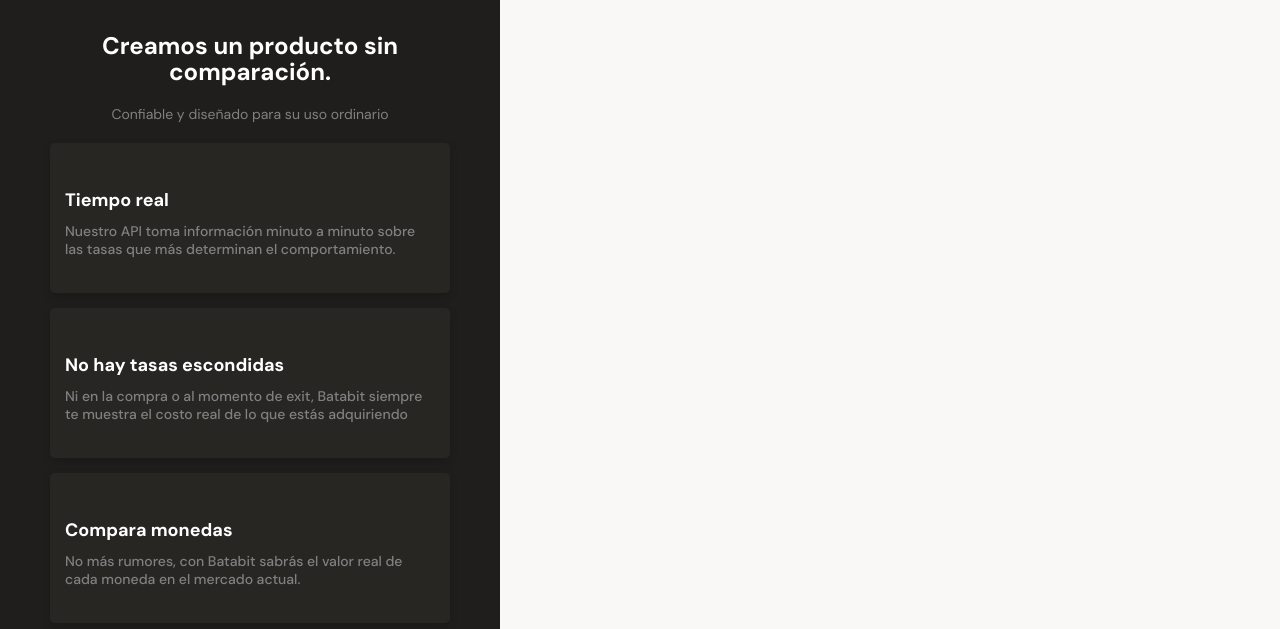
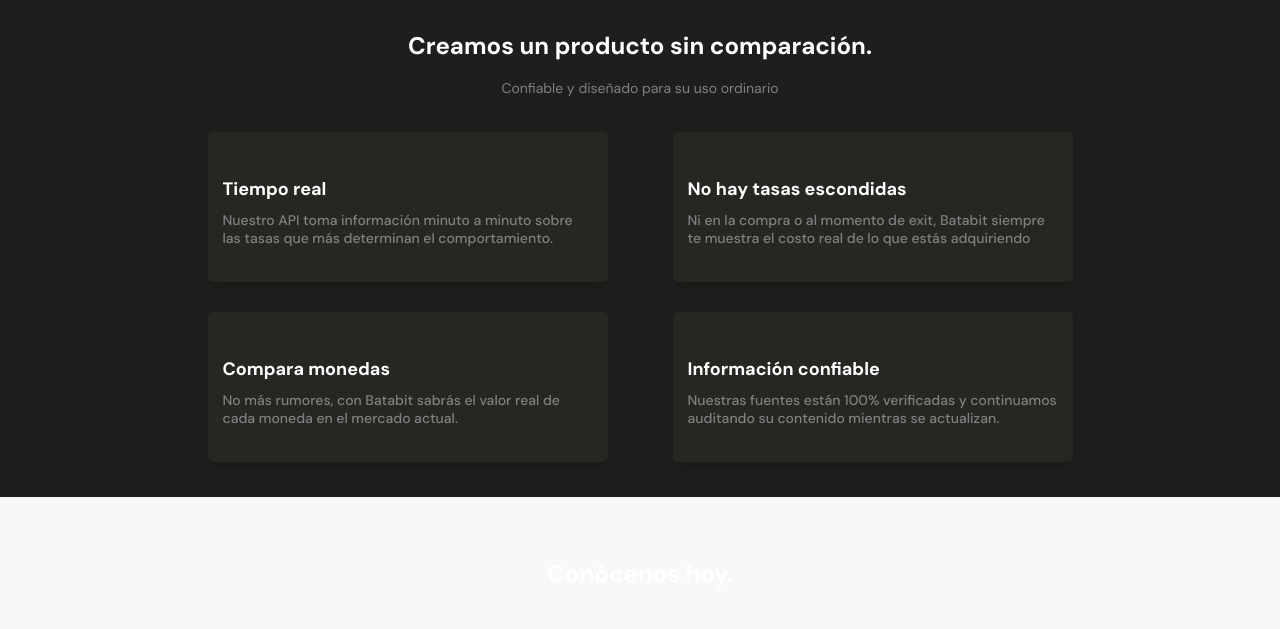
Before and after one commit to lupeMorales/Bata-bite-mobil-first, a plain HTML site: page index.html in a window 1280 px wide. Shown: the part 1431-2060 px from the top of the page. Drawn offline with Linux system fonts and the light colour scheme.

Commit message:
add media queries

```diff
--- a/css/styles.css
+++ b/css/styles.css
@@ -102,8 +102,6 @@
   background-color: var(--off-white);
 }
 .main-exchange-container {
-  /* position: fixed;
-  display: flex; */
   padding-top: 80px;
   padding-bottom: 30px;
   width: 100%;
@@ -288,14 +286,19 @@
 }
 
 /* ****** Main CARDS *********** */
+.product-cards-container {
+  display: flex;
+  flex-direction: column;
+}
 .main-product-detail {
   position: relative;
   width: 100%;
   min-width: 320px;
-  max-width: 500px;
+  /*   max-width: 500px; */
   height: auto;
   padding: 20px 10px;
   background-color: var(--warm-black);
+  /*   justify-content: center; */
 }
 .product-detail--batata-logo {
   position: absolute;
@@ -329,11 +332,10 @@
 }
 
 .product-detail--card {
-  width: 90%;
+  width: 100%;
   min-width: 288px;
   max-width: 400px;
   min-height: 150px;
-
   margin: 15px auto;
   padding: 15px;
   border-radius: 5px;
@@ -460,7 +462,7 @@
   min-width: 230px;
   max-width: 300px;
   height: 280px;
-  margin: 0 20px;
+  margin: 15px 20px 0;
   padding: 0 15px;
   background-color: var(--white);
   border-radius: 15px;
--- a/css/tablet.css
+++ b/css/tablet.css
@@ -0,0 +1,22 @@
+/* .main-product-detail {
+  display: flex;
+  flex-wrap: wrap;
+  width: 930px;
+  margin: 0 auto;
+}
+.main-exchange-container {
+  justify-content: center;
+  align-items: center;
+} */
+@media screen and (min-width: 768px) {
+  .product-cards-container {
+    display: flex;
+    flex-direction: row;
+    flex-wrap: wrap;
+    width: 930px;
+    margin: 0 auto;
+  }
+  .plans-container-slider {
+    justify-content: center;
+  }
+}
```
